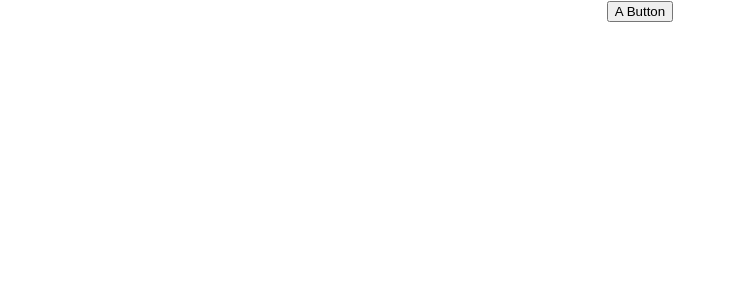
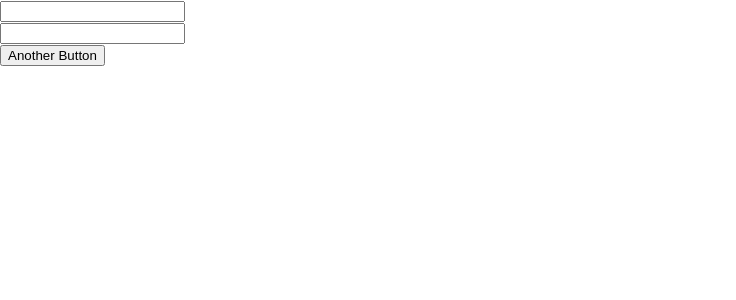
Before and after one commit to latoyaallen/feed-react, a React (Create React App) app: page / in a window 1280 px wide. Shown: the top 300 px of the page, without its empty margins (0-736 px from the left). Built offline with nearby package versions, Linux system fonts and the light colour scheme.

Commit message:
Add InputFields and Button to Form

```diff
--- a/src/App.js
+++ b/src/App.js
@@ -1,14 +1,9 @@
-import logo from './logo.svg';
-import './App.css';
-import Button from './components/Button'
+import Form from './components/Form'
 
 function App() {
   return (
-    <div className="App">
-    <Button>
-    A Button
-    </Button>
-
+    <div>
+     <Form />
     </div>
   );
 }
--- a/src/components/Button/Button.jsx
+++ b/src/components/Button/Button.jsx
@@ -7,7 +7,7 @@ const Button = ({children}) => {
     >
     {children}
     </button>
-  )
+  );
 }
 
 export default Button;
--- a/src/components/Form/Form.jsx
+++ b/src/components/Form/Form.jsx
@@ -1,9 +1,20 @@
 import React from 'react';
 import Button from '../Button';
+import InputField from '../InputField';
 
 const Form = () => {
   return (
     <div>
+    <InputField
+      value=""
+      onChange=""
+      placeholder="placeholder"
+    />
+    <InputField
+      value=""
+      onChange=""
+      placeholder="placeholder"
+    />
       <Button>
         Another Button
       </Button>
--- a/src/components/Form/index.js
+++ b/src/components/Form/index.js
@@ -0,0 +1,3 @@
+import Form from './Form';
+
+export default Form;
--- /dev/null
+++ b/src/components/InputField/InputField.jsx
@@ -0,0 +1,21 @@
+import React from 'react';
+
+const InputField = ({value, onChange, placeholderText}) => {
+  return (
+    <div>
+      <input
+          value={value}
+          onChange={onChange}
+          type="text"
+          placeholder={placeholderText}
+          className="input"
+        />
+    </div>
+  );
+}
+
+export default InputField;
+
+/*
+  https://stackoverflow.com/questions/65409862/how-to-create-a-reusable-input-field-using-react
+*/
--- /dev/null
+++ b/src/components/InputField/index.js
@@ -0,0 +1,3 @@
+import InputField from './InputField';
+
+export default InputField;
```
